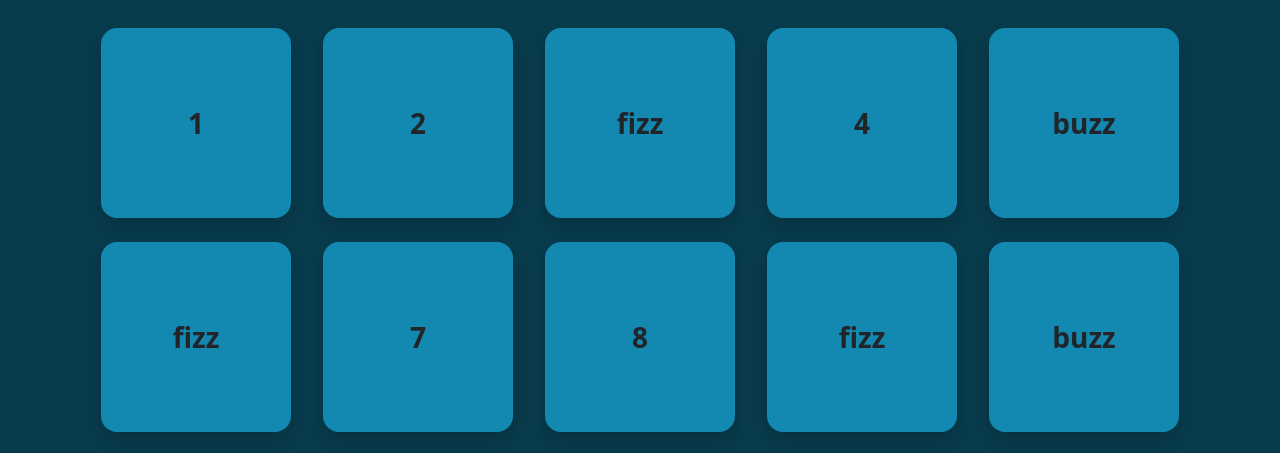
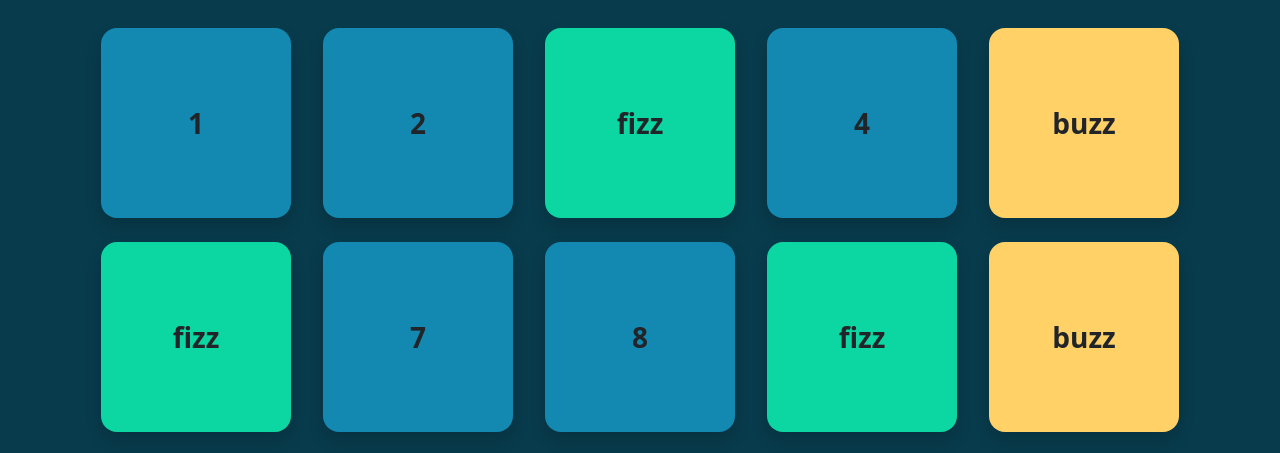
Before and after one commit to ElyPoli/js-fizzbuzz, a plain HTML site: page index.html in a window 1280 px wide. Shown: the part 137-590 px from the top of the page. Drawn offline with nearby package versions, Linux system fonts and the light colour scheme.

Commit message:
added bonus 2

```diff
--- a/css/style.css
+++ b/css/style.css
@@ -3,6 +3,12 @@
     --bs-primary-rgb: 8, 59, 76;
     --bs-secondary: #1389b2;
     --bs-secondary-rgb: 19, 137, 178;
+    --bs-danger: #f0466f;
+    --bs-danger-rgb: 240, 70, 111;
+    --bs-success: #0cd6a1;
+    --bs-success-rgb: 12, 214, 161;
+    --bs-warning: #ffd166;
+    --bs-warning-rgb: 255, 209, 102;
 }
 
 main h1 {
--- a/js/main.js
+++ b/js/main.js
@@ -9,10 +9,7 @@ Crea un container nel DOM , aggiungendo (attraverso la funzione `append()`) un e
 
 **BONUS 2:**
 Applica stili differenti agli elementi aggiunti al DOM nel *BONUS 1*, a seconda che il valore inserito sia un numero, un fizz, un buzz o un fizzbuzz.
-Se sei a corto di idee per lo stile, potresti prendere spunto dallo screenshot fornito in consegna.
 */
-
-const ul = document.querySelector("ul.list");
 
 // Ciclo per stampare i numeri da 1 a 100
 for (let i = 1; i <= 100; i++) {
@@ -24,23 +21,29 @@ for (let i = 1; i <= 100; i++) {
 
     // Verifico i numeri multipli di 3 o 5 oppure di entrambi
     if (i % 3 === 0 && i % 5 === 0) {
-        console.log("fizzbuzz");
         colLabel = "fizzbuzz";
     } else if (i % 3 === 0) {
-        console.log("fizz");
         colLabel = "fizz";
     } else if (i % 5 === 0) {
-        console.log("buzz");
         colLabel = "buzz";
     } else {
-        console.log(i);
         colLabel = i;
     }
 
     //Aggiungo gli elementi al dom
-    col.classList.add("col-4", "col-sm-3", "col-md-2", "bg-secondary", "me-3", "ms-3", "single-col", "rounded-4", "d-flex", "justify-content-center", "align-items-center", "shadow", "fs-3", "fw-bold");
+    col.classList.add("col-4", "col-sm-3", "col-md-2", "me-3", "ms-3", "single-col", "rounded-4", "d-flex", "justify-content-center", "align-items-center", "shadow", "fs-3", "fw-bold");
+
+    //Modifico i colori di sfondo
+    if (i % 3 === 0 && i % 5 === 0) {
+        col.classList.add("bg-danger");
+    } else if (i % 3 === 0) {
+        col.classList.add("bg-success");
+    } else if (i % 5 === 0) {
+        col.classList.add("bg-warning");
+    } else {
+        col.classList.add("bg-secondary");
+    }
 
     col.append(colLabel);
     row.append(col);
-
 }
```
